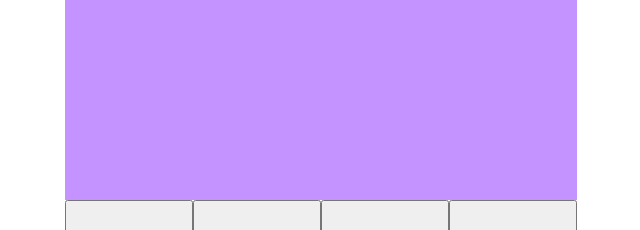
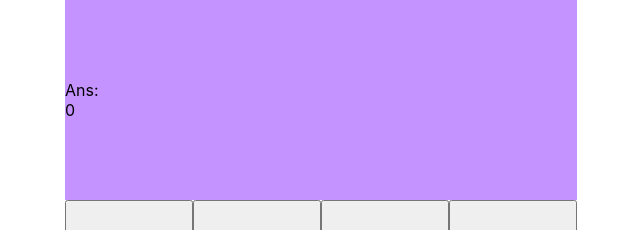
Before and after one commit to purnimagupta/react-calculator, a React (Create React App) app: page / in a window 1280 px wide. Shown: the top 230 px of the page, without its empty margins (319-959 px from the left). Built offline with nearby package versions, Linux system fonts and the light colour scheme.

Commit message:
refactor(DisplayScreen): add two new components AnswerScreen and EquationScreen.

```diff
--- /dev/null
+++ b/src/components/AnswerScreen.js
@@ -0,0 +1,20 @@
+import React from 'react';
+import '../App.css';
+
+const AnswerScreen = (props) => {
+
+  const answer = (
+    props.error
+      ?
+      <div className="answer">{props.error}</div>
+      :
+      <div className="answer">{props.answer} </div>
+  )
+  return(
+    <div>
+      Ans: {answer}
+    </div>
+  )
+}
+
+export default AnswerScreen;
--- a/src/components/DisplayScreen.js
+++ b/src/components/DisplayScreen.js
@@ -1,27 +1,15 @@
 import React from 'react';
 import '../App.css';
+import AnswerScreen from './AnswerScreen';
+import EquationScreen from './EquationScreen';
 
 function DisplayScreen(props) {
-  const answer = (
-      props.error
-          ?
-          <div className="answer">{props.error}</div>
-          :
-          <div className="answer">{props.answer} </div>
-      )
+  const { sqrtVal, squaredNum, error, answer, mathEquation, currentVal } = props;
 
   return(
     <div className="result_screen">
-
-      <div className="equation">
-        {props.mathEquation}
-      </div>
-      {/* <div>
-        {props.currentVal}
-      </div> */}
-      <div>
-        { props.answer ? answer : props.currentVal}
-      </div>
+      <EquationScreen mathEquation={mathEquation}/>
+      <AnswerScreen error={error} answer={answer} sqrtVal={sqrtVal} squaredNum={squaredNum} currentVal={currentVal}/>
     </div>
   )
 }
--- /dev/null
+++ b/src/components/EquationScreen.js
@@ -0,0 +1,12 @@
+import React from 'react';
+import '../App.css';
+
+const EquationScreen = (props) => {
+  return(
+    <div className="equation">
+      {props.mathEquation}
+    </div>
+  )
+}
+
+export default EquationScreen;
```
